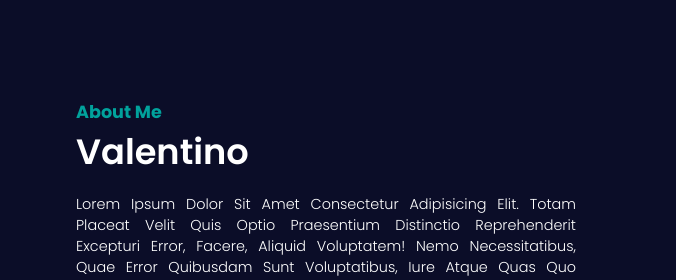
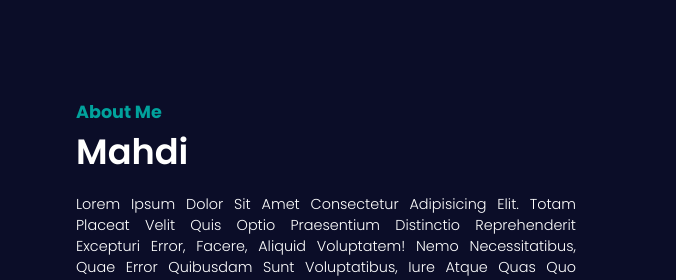
Before and after one commit to johnxina69/FINAL-PROJECT-HACKTIV8, a plain HTML site: page index.html in a window 1280 px wide. Shown: the part 840-1120 px from the top of the page, 604-1280 px from the left. Drawn offline with Linux system fonts and the light colour scheme.

Commit message:
Update index.html

```diff
--- a/index.html
+++ b/index.html
@@ -4,7 +4,7 @@
     <meta charset="UTF-8">
     <meta http-equiv="X-UA-Compatible" content="IE=edge">
     <meta name="viewport" content="width=device-width, initial-scale=1.0">
-    <title>TUGAS FINAL PRAKERJA</title>
+    <title>TUGAS UJIAN MAHDI</title>
     <link rel="stylesheet" href="style.css">
     <link rel="stylesheet" href="https://cdnjs.cloudflare.com/ajax/libs/font-awesome/5.15.3/css/all.min.css">
 </head>
@@ -41,7 +41,7 @@
         </div>
         <div class="about-text">
             <h2>About Me</h2>
-            <h1>Valentino</h1>
+            <h1>Mahdi</h1>
             <p>Lorem ipsum dolor sit amet consectetur adipisicing elit. Totam placeat velit quis optio praesentium distinctio reprehenderit excepturi error, facere, aliquid voluptatem! Nemo necessitatibus, quae error quibusdam sunt voluptatibus, iure atque quas quo nostrum libero nam.</p>
             <p>Lorem ipsum dolor sit amet consectetur adipisicing elit. Totam placeat velit quis optio praesentium distinctio reprehenderit excepturi error, facere, aliquid voluptatem! Nemo necessitatibus, quae error quibusdam sunt voluptatibus, iure atque quas quo nostrum libero nam.</p>
             <a href="#" class="btn">Read More</a>
```
